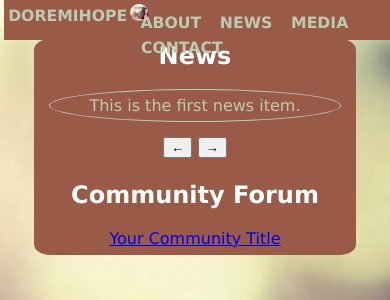
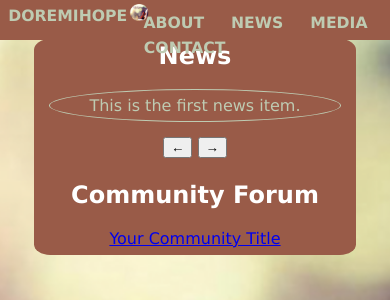
Before and after one commit to juljoseph33/DoReMiHope, a PHP site: page /news.php in a window 390 px wide. Shown: the top 300 px of the page. Run offline with PHP 8.4, Linux system fonts and the light colour scheme; some libraries are stand-ins or nearby versions.

Commit message:
tweaked a little thing

```diff
--- a/styles/stylesheet.css
+++ b/styles/stylesheet.css
@@ -426,13 +426,13 @@ X       X  X
 	  display: inline-block;
 	  float: left;
 	  margin-top: 1.5%;
-	  margin-left: 1%;
+	  margin-left: 2%;
 	  font-size: .7em;
   }
   #header ul li {
 	  display: inline-block;
-	  margin-left: 2.5%;
-	  margin-right: 2.5%;
+	  margin-left: 5%;
+	  margin-right: 3%;
 	  margin-top: 2%;
 	  font-size: .7em;
   }
@@ -440,7 +440,7 @@ X       X  X
   #header {
 	  background-color: #995B48;
 	  top: 0;
-	  margin-left: -1%;
+	  margin-left: -2%;
 	  margin-right: -2%;
 	  /*padding-bottom: 1%;*/
 	  height: 2.5em;
```
